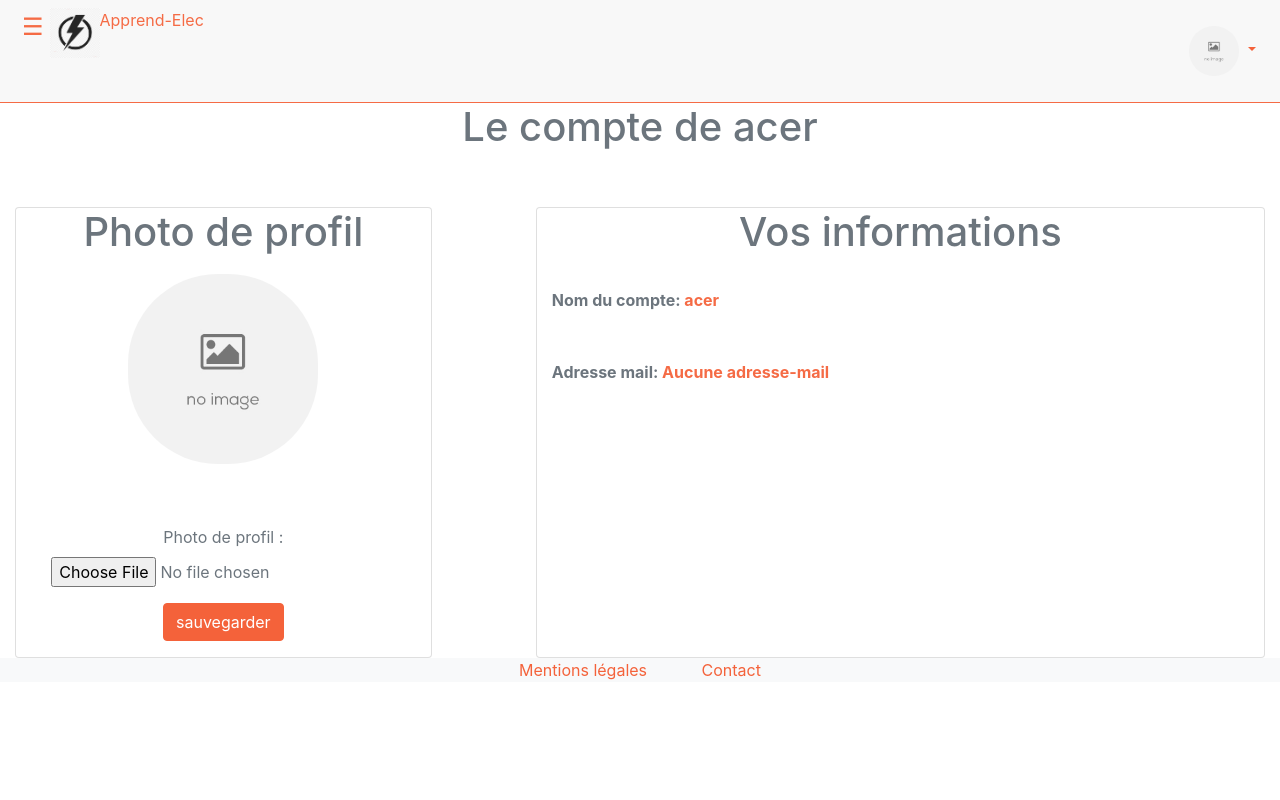
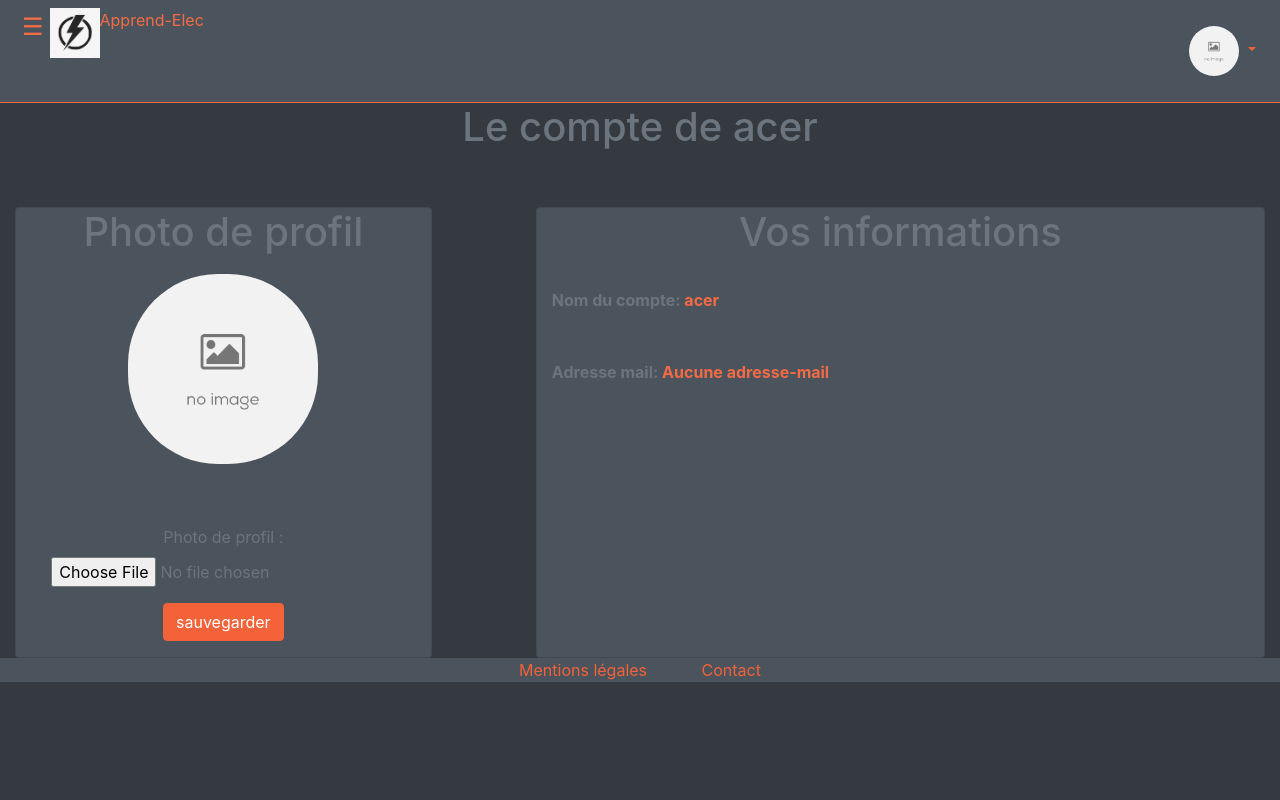
Before and after one commit to Frantz680/Site-elec, a Django app: page /accounts/my_account/ in a window 1280 px wide. Run offline with Django 3.2, Linux system fonts and the light colour scheme; a user stored in the database is signed in; data that the repository does not hold is empty; some libraries are stand-ins or nearby versions.

Commit message:
Sidebar OK, Theme dark

```diff
--- a/accounts/templates/accounts/my_account.html
+++ b/accounts/templates/accounts/my_account.html
@@ -15,7 +15,7 @@
     </div>
 
         <div class="container-home col-lg-12 mt-5">
-            <div class="card col-lg-4 col-sm-12 text-center">
+            <div class="card col-lg-4 col-sm-12 text-center bg-dark-sombre">
                 <div >
                     <h1 class="text-center text-muted mt-0" id="title_info_account">Photo de profil</h1>
 
@@ -45,7 +45,7 @@
                 </div>
             </div>
 
-            <div class="card col-lg-7 col-sm-12">
+            <div class="card col-lg-7 col-sm-12 bg-dark-sombre">
                 <h1 class="text-center text-muted mt-0" id="title_info_account">Vos informations</h1>
                 <br>
                 <p class="font-weight-bold text-muted mb-5">Nom du compte: <span class="title_orange text-right">{{ user.username }}</span></p>
--- a/articles/templates/articles/detail.html
+++ b/articles/templates/articles/detail.html
@@ -81,7 +81,7 @@
         {% if comment.name_article == sous_category.name and comment.id_sous_category == sous_category.id %}
 
         <div class="mt-3">
-            <div class="card border p-2 ">
+            <div class="card border p-2 bg-dark-sombre">
                 <h5 class="text-muted">{{ comment.user}} - {{ comment.date_added}}</h5>
                 <br/>
                 <p class="text-muted">{{ comment.contenu }}</p>
--- a/static/css/styles.css
+++ b/static/css/styles.css
@@ -2,6 +2,10 @@ body
 {
     margin: 0px;
     color: rgb(253, 253, 253);
+}
+
+.bg-dark-sombre{
+    background-color: #4b535c !important;
 }
 
 /*HEADER*/
--- a/static/css/styles_navbar.css
+++ b/static/css/styles_navbar.css
@@ -31,5 +31,9 @@
 
 .color-sidebar-button{
     color: rgb(245, 107, 69)!important;
-    background-color: rgba(248,248,248,1)!important;
+    background-color: #4b535c !important;
 }
+
+.color-sidebar-button::after{
+    color: rgb(245, 107, 69)!important;
+}
--- a/static/css/styles_sidebar.css
+++ b/static/css/styles_sidebar.css
@@ -9,7 +9,7 @@
     transition-duration: 0.3s;
     font-size: 25px;
     border: none;
-    background-color:rgba(248,248,248,1);
+    background-color:#4b535c;
     color: rgb(245, 107, 69);
 }
 
@@ -93,4 +93,5 @@
     position: fixed!important;
     z-index: 1;
     overflow: auto;
+    margin-left: -15px;
 }
--- a/templates/items/navbar.html
+++ b/templates/items/navbar.html
@@ -1,6 +1,6 @@
 {% load static %}
 
-<nav class="navbar navbar-interne navbar-expand-md">
+<nav class="navbar navbar-interne navbar-expand-md bg-dark-sombre">
     <div class="container-home">
         <div class="">
             <button class="sidebar-button color-sidebar-button" onclick="w3_open()">☰</button>
--- a/templates/items/sidebar.html
+++ b/templates/items/sidebar.html
@@ -1,25 +1,18 @@
 {% load static %}
 
 
-<div class="w3-sidebar w3-bar-block" style="display:none;z-index:5" id="mySidebar">
-    <nav class="sidebar">
-        <ul>
-            <li>
+<div class="w3-sidebar w3-bar-block w3-card sidebar-animation bg-dark-sombre" style="display:none;" id="mySidebar">
     <h6 class="side-menu-elements">
         <img src="/static/image/icon/marque-de-croix.svg" class="icon-menu">
         <button onclick="w3_close()" class="txt-menu-fermer">Fermer</button>
     </h6>
-            </li>
 
-            <li>
     <h6 class="side-menu-elements">
         <a class="txt-menu" href="{% url 'home' %}">
         <img src="/static/image/icon/accueil.svg" class="icon-menu">Home
         </a>
     </h6>
-            </li>
 
-            <li>
     {% for category in categorys %}
     <h6 class="side-menu-elements">
         <a href="#{{ category.category }}" data-toggle="collapse" aria-expanded="false" class="dropdown-toggle" role="button" aria-controls="{{ category.category }}">
@@ -56,8 +49,5 @@
         </a>
     {% endif %}
     </h6>
-            </li>
-        </ul>
-    </nav>
 </div>
 <div class="w3-overlay" onclick="w3_close()" style="cursor:pointer" id="myOverlay"></div>
--- a/templates/template_base.html
+++ b/templates/template_base.html
@@ -27,7 +27,7 @@
   <link rel="icon" type="image/jpg" href="{% static 'image/logo/icon-elec.jpg' %}" sizes="16x16">
 
 </head>
-<body>
+<body class="bg-dark">
 
   <!--Navbar-->
   {% block navbar %}
@@ -44,7 +44,7 @@
   </div>
 
   <!-- Footer-->
-  <footer class="bg-light">
+  <footer class="bg-dark-sombre">
     <div class="container">
       <div class="col-lg-10 mx-auto text-center" class="ml_contact">
         <a href="" class="ml_footer">Mentions légales</a>
```
Also changed, not shown: home/templates/home/index.html (line endings or trailing spaces). Lines whose indentation alone changed are shown as unchanged.
